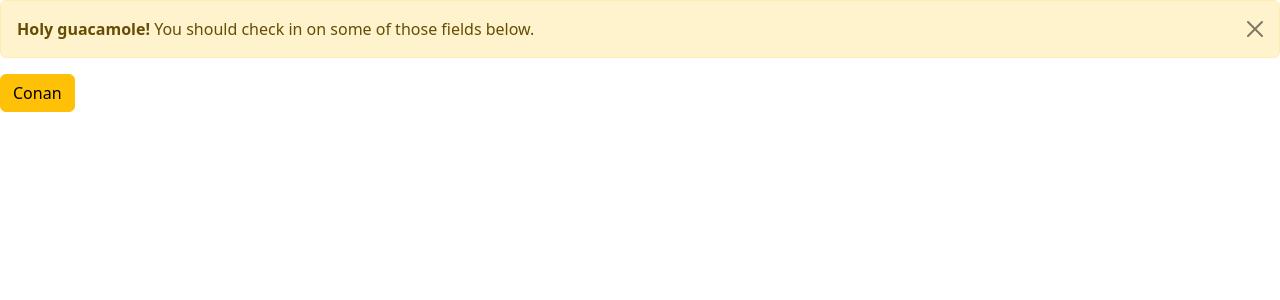
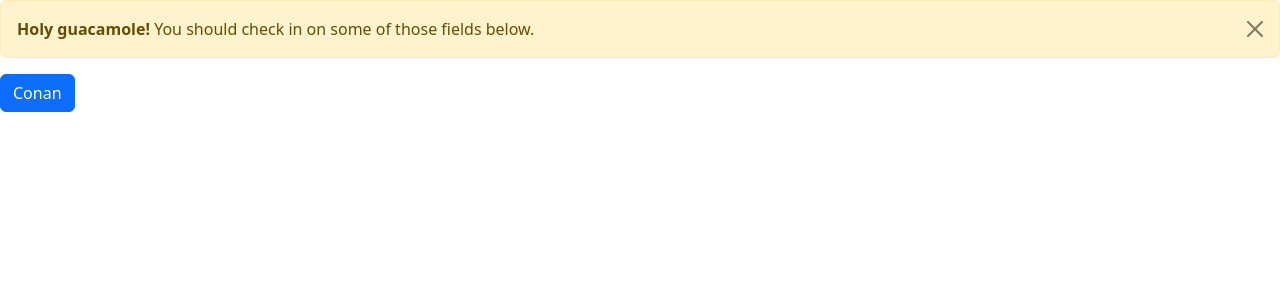
Before and after one commit to krazy124/react-app, a React (Vite) app: page / in a window 1280 px wide. Shown: the top 300 px of the page. Built offline with nearby package versions, Linux system fonts and the light colour scheme.

Commit message:
changed button colors

```diff
--- a/src/App.tsx
+++ b/src/App.tsx
@@ -4,7 +4,7 @@ import Test from "./components/Test";
 
 function App() {
   const aConsole = () => console.log("It Clicked!!");
-  let btnColor = "warning";
+  let btnColor = "primary";
   let firstName = "Conan";
   let alName = "alert alert-warning alert-dismissible fade show";
   let alMessage = "You should check in on some of those fields below.";
```
Also changed, not shown: src/components/Button.tsx (+1 -22 lines).
